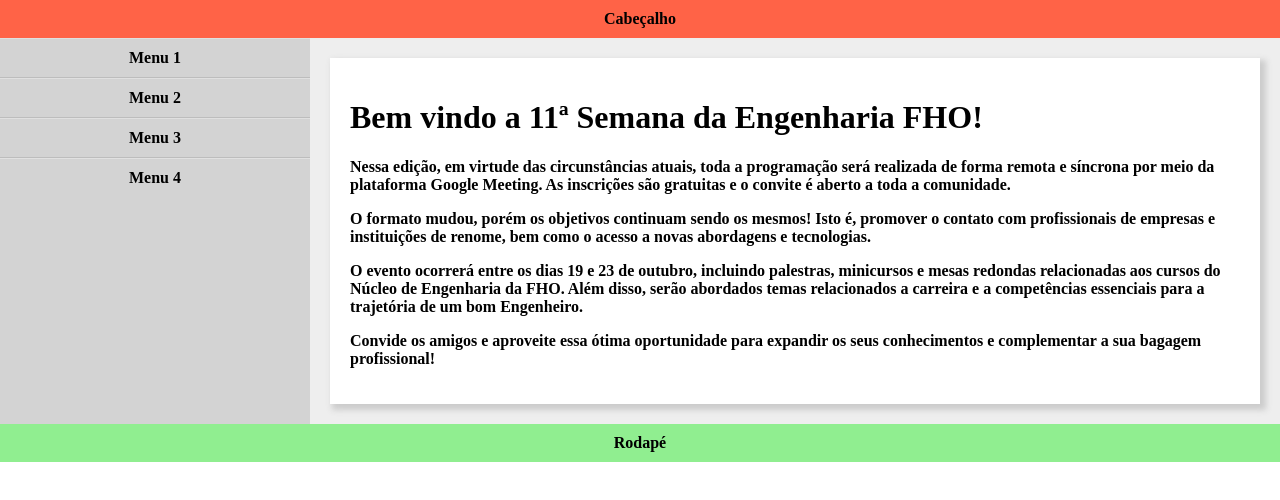
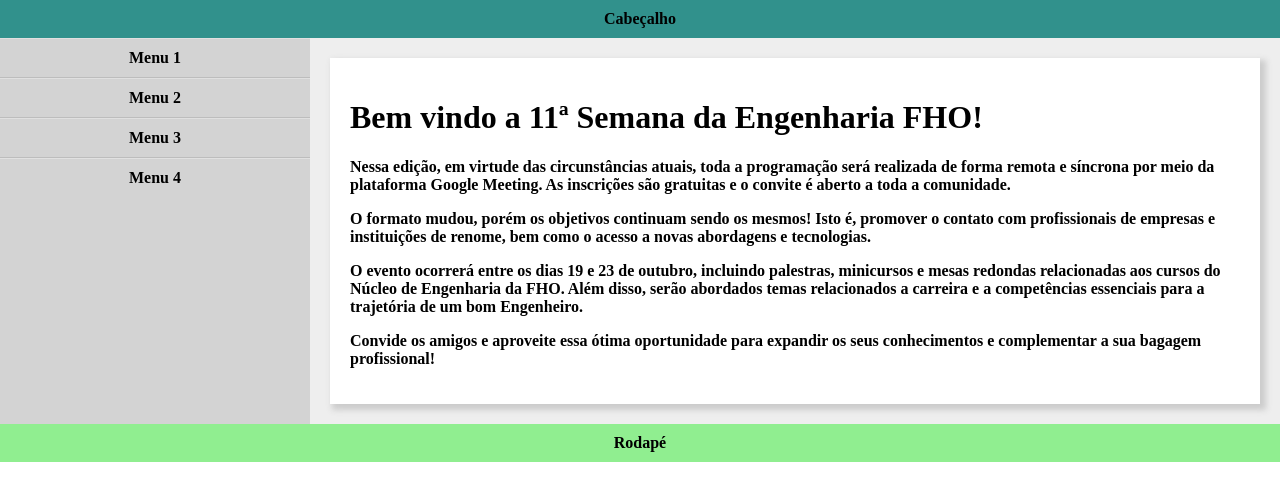
Before and after one commit to bpaulo/TestSemanaEng, a plain HTML site: page index.html in a window 1280 px wide. Drawn offline with Linux system fonts and the light colour scheme.

Commit message:
Update style.css
A cor do cabeçalho foi alterada.

```diff
--- a/style/style.css
+++ b/style/style.css
@@ -11,7 +11,7 @@
   }
 
   .header {
-    background: tomato;
+    background: rgb(49, 145, 140);
   }
 
   .footer {
```
